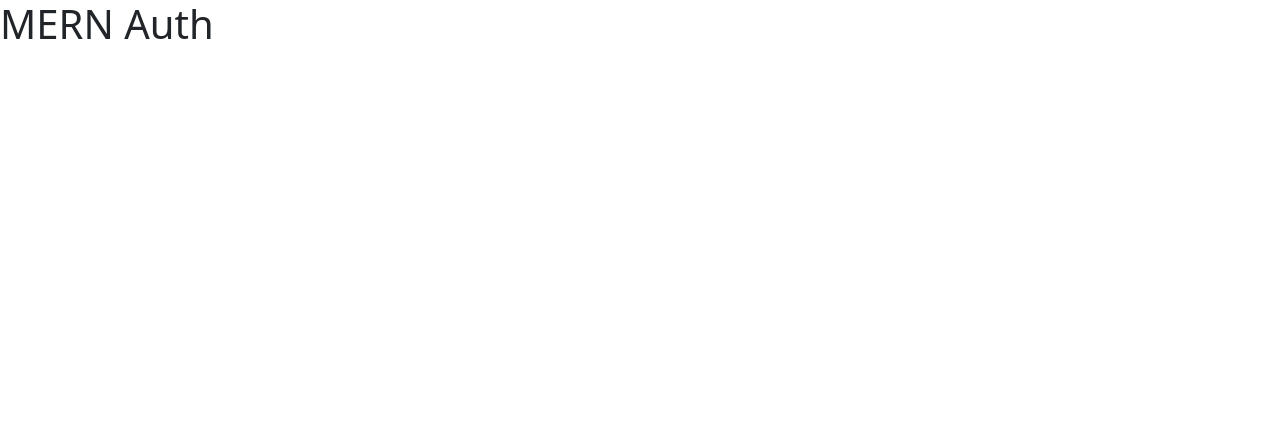
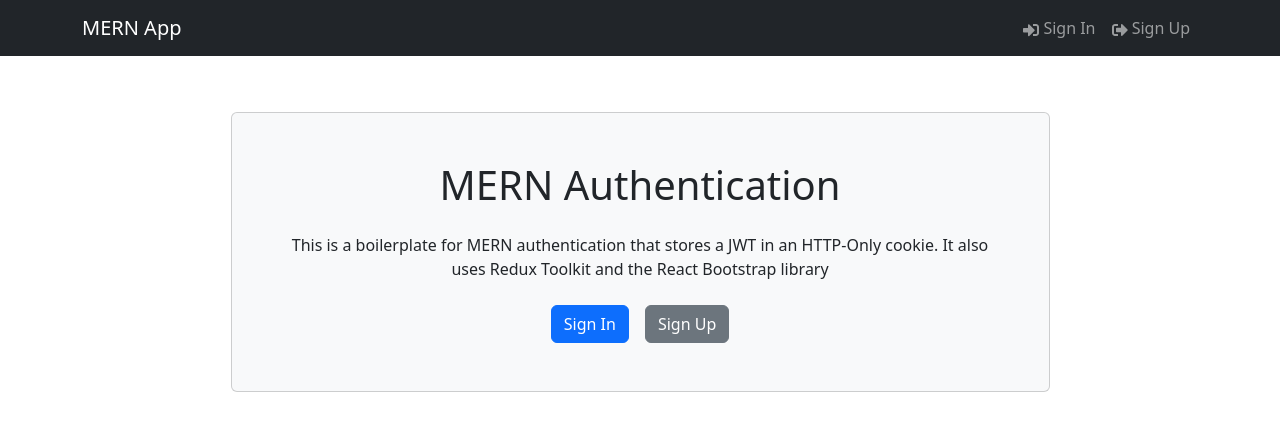
Before and after one commit to KhangTGR/mern-pratice, a React (Vite) app in the folder frontend/: page / in a window 1280 px wide. Shown: the top 430 px of the page. Built offline with nearby package versions, Linux system fonts and the light colour scheme.

Commit message:
add components (Header, Hero) and Route

```diff
--- a/frontend/package.json
+++ b/frontend/package.json
@@ -14,7 +14,9 @@
     "react": "^18.2.0",
     "react-bootstrap": "^2.7.4",
     "react-dom": "^18.2.0",
-    "react-icons": "^4.9.0"
+    "react-icons": "^4.9.0",
+    "react-router-bootstrap": "^0.26.2",
+    "react-router-dom": "^6.13.0"
   },
   "devDependencies": {
     "@types/react": "^18.0.37",
--- a/frontend/src/App.jsx
+++ b/frontend/src/App.jsx
@@ -1,8 +1,15 @@
+import { Container } from 'react-bootstrap';
+import Header from './components/Header.jsx';
+import HomeScreen from './screens/HomeScreen.jsx';
+
 const App = () => {
   return (
-    <div>
-      <h1>MERN Auth</h1>
-    </div>
+    <>
+      <Header />
+      <Container className='my-2'>
+        <HomeScreen />
+      </Container>
+    </>
   );
 };
 
--- /dev/null
+++ b/frontend/src/components/Header.jsx
@@ -0,0 +1,34 @@
+import { Navbar, Nav, Container } from 'react-bootstrap';
+import { LinkContainer } from 'react-router-bootstrap';
+import { FaSignInAlt, FaSignOutAlt } from 'react-icons/fa';
+
+const Header = () => {
+  return (
+    <header>
+      <Navbar bg='dark' variant='dark' expand='lg' collapseOnSelect>
+        <Container>
+          <LinkContainer to='/'>
+            <Navbar.Brand>MERN App</Navbar.Brand>
+          </LinkContainer>
+          <Navbar.Toggle aria-controls='basic-navbar-nav' />
+          <Navbar.Collapse id='basic-navbar-nav'>
+            <Nav className='ms-auto'>
+              <LinkContainer to='/login'>
+                <Nav.Link>
+                  <FaSignInAlt /> Sign In
+                </Nav.Link>
+              </LinkContainer>
+              <LinkContainer to='/register'>
+                <Nav.Link>
+                  <FaSignOutAlt /> Sign Up
+                </Nav.Link>
+              </LinkContainer>
+            </Nav>
+          </Navbar.Collapse>
+        </Container>
+      </Navbar>
+    </header>
+  );
+};
+
+export default Header;
--- /dev/null
+++ b/frontend/src/components/Hero.jsx
@@ -0,0 +1,33 @@
+import { Container, Card, Button } from 'react-bootstrap';
+import { LinkContainer } from 'react-router-bootstrap';
+
+const Hero = () => {
+    return (
+        <div className='py-5'>
+            <Container className='d-flex justify-content-center'>
+                <Card className='p-5 d-flex flex-column align-items-center hero-card bg-light w-75'>
+                    <h1 className='text-center mb-4'>MERN Authentication</h1>
+                    <p className='text-center mb-4'>
+                        This is a boilerplate for MERN authentication that stores a JWT in
+                        an HTTP-Only cookie. It also uses Redux Toolkit and the React
+                        Bootstrap library
+                    </p>
+                    <div className='d-flex'>
+                        <LinkContainer to='/login'>
+                            <Button variant='primary' className='me-3'>
+                                Sign In
+                            </Button>
+                        </LinkContainer>
+                        <LinkContainer to='register'>
+                            <Button variant='secondary'>
+                                Sign Up
+                            </Button>
+                        </LinkContainer>
+                    </div>
+                </Card>
+            </Container>
+        </div>
+    );
+};
+
+export default Hero;
--- a/frontend/src/main.jsx
+++ b/frontend/src/main.jsx
@@ -1,13 +1,26 @@
-import React from 'react'
-import ReactDOM from 'react-dom/client'
-import App from './App.jsx'
+import React from 'react';
+import ReactDOM from 'react-dom/client';
+import App from './App.jsx';
+import {
+  createBrowserRouter,
+  createRoutesFromElements,
+  Route,
+  RouterProvider,
+} from 'react-router-dom';
+import './index.css';
+import 'bootstrap/dist/css/bootstrap.min.css';
+import HomeScreen from './screens/HomeScreen.jsx';
 
-import "bootstrap/dist/css/bootstrap.min.css"
-
-import './index.css'
+const router = createBrowserRouter(
+  createRoutesFromElements(
+    <Route path='/' element={<App />}>
+      <Route index={true} path='/' element={<HomeScreen />} />
+    </Route>
+  )
+);
 
 ReactDOM.createRoot(document.getElementById('root')).render(
   <React.StrictMode>
-    <App />
-  </React.StrictMode>,
-)
+    <RouterProvider router={router} />
+  </React.StrictMode>
+);
--- /dev/null
+++ b/frontend/src/screens/HomeScreen.jsx
@@ -0,0 +1,11 @@
+import Hero from "../components/Hero.jsx";
+
+const HomeScreen = () => {
+    return (
+        <div>
+            <Hero></Hero>
+        </div>
+    );
+};
+
+export default HomeScreen;
```
Also changed, not shown: 2 other files (tests, documents, lock files or other folders).
